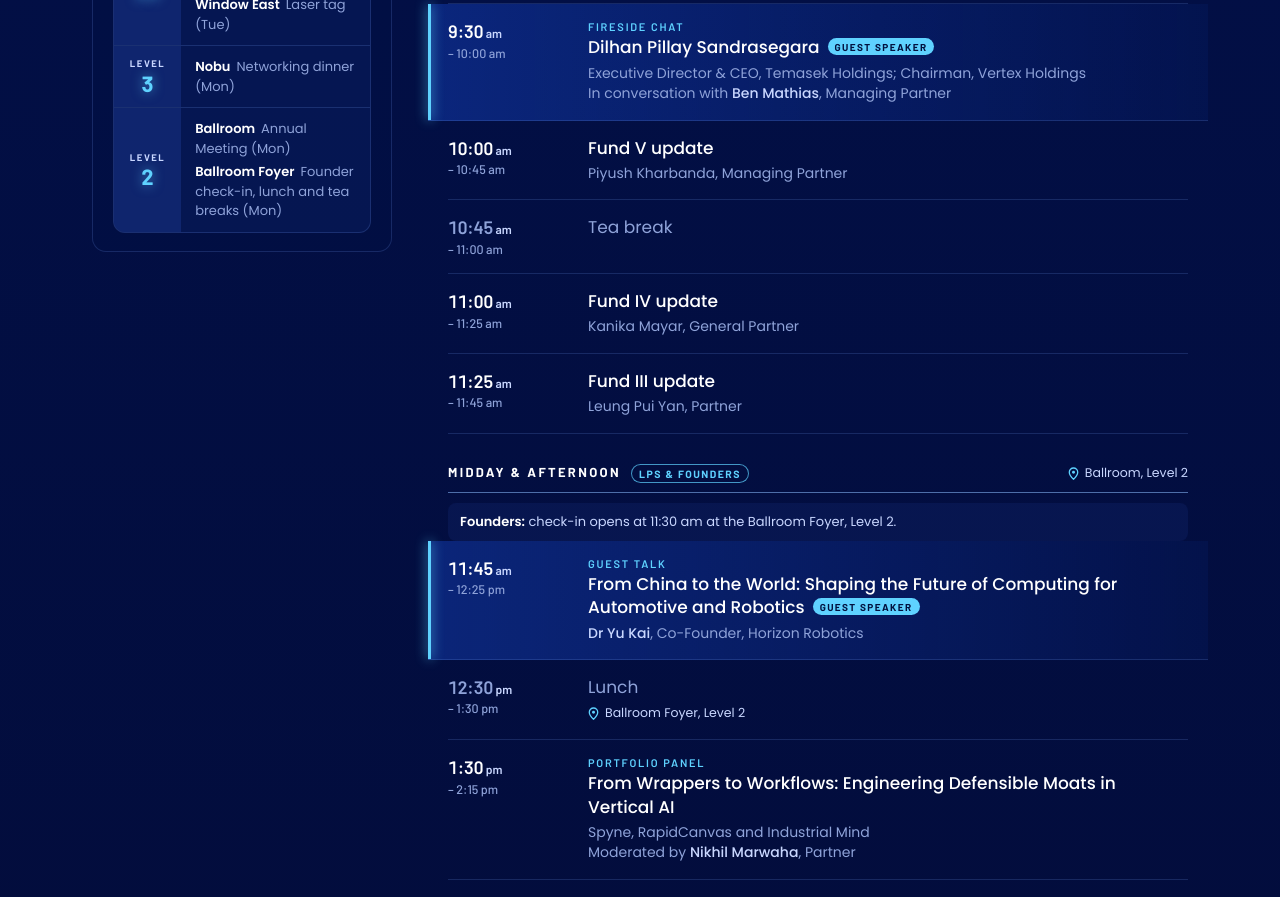
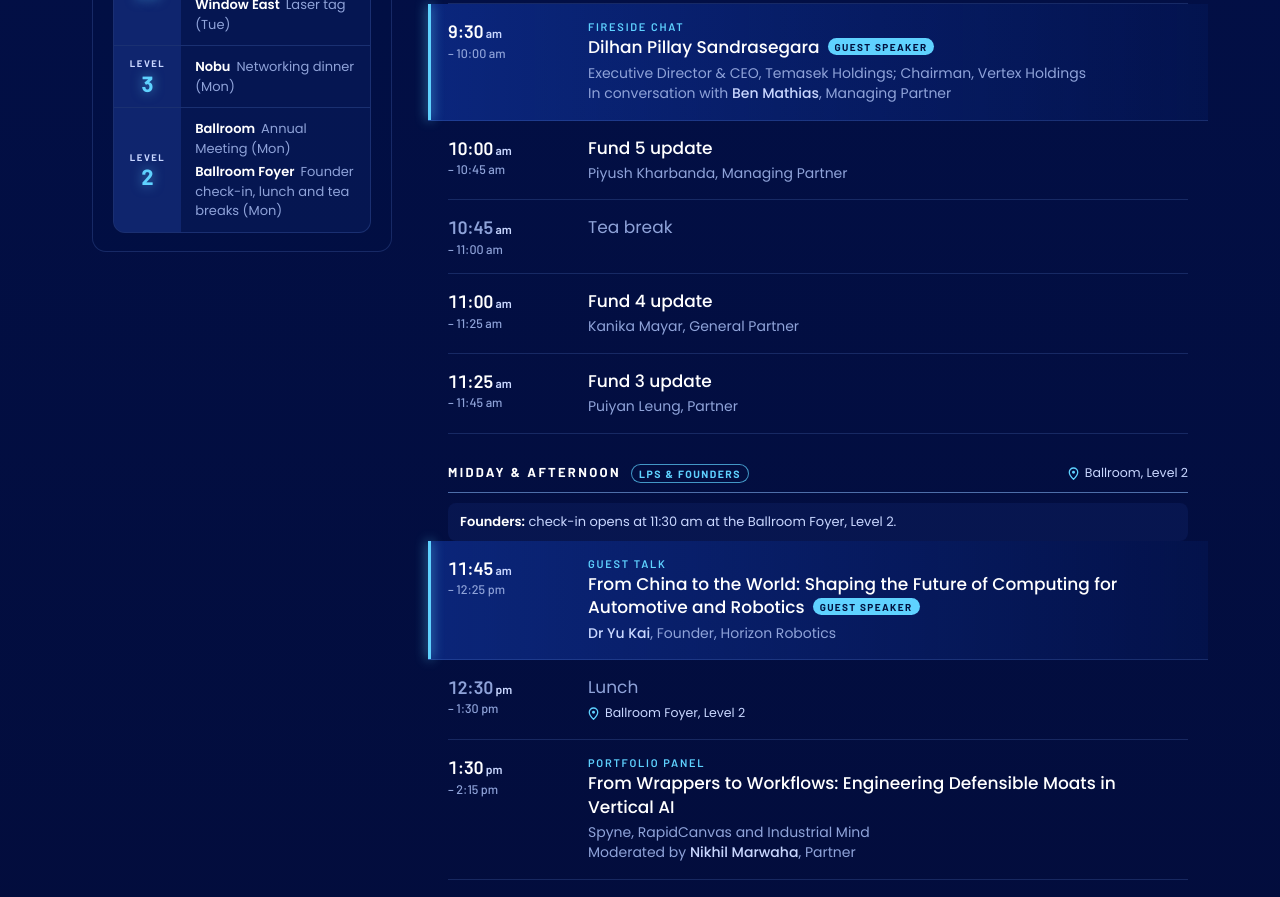
Before and after one commit to vertexventures-seai/agm2026, a plain HTML site: page index.html in a window 1280 px wide. Shown: the part 960-1857 px from the top of the page. Drawn offline with Linux system fonts and the light colour scheme.

Commit message:
Add files via upload

```diff
--- a/index.html
+++ b/index.html
@@ -416,7 +416,7 @@ a { color: var(--cyan); }
           </li>
           <li class="s" id="annual-meeting-4" data-date="2026-11-23" data-s="600" data-e="645" data-where="Ballroom, Level 2">
             <p class="s-time"><time datetime="2026-11-23T10:00+08:00">10:00<small>&nbsp;am</small></time><span>– <time datetime="2026-11-23T10:45+08:00">10:45&nbsp;am</time></span><em class="flag" hidden></em></p>
-            <div class="s-body"><p class="s-title">Fund V update</p><p class="s-sub">Piyush Kharbanda, Managing Partner</p></div>
+            <div class="s-body"><p class="s-title">Fund 5 update</p><p class="s-sub">Piyush Kharbanda, Managing Partner</p></div>
           </li>
           <li class="s s-break" id="annual-meeting-5" data-date="2026-11-23" data-s="645" data-e="660" data-where="Ballroom, Level 2">
             <p class="s-time"><time datetime="2026-11-23T10:45+08:00">10:45<small>&nbsp;am</small></time><span>– <time datetime="2026-11-23T11:00+08:00">11:00&nbsp;am</time></span><em class="flag" hidden></em></p>
@@ -424,11 +424,11 @@ a { color: var(--cyan); }
           </li>
           <li class="s" id="annual-meeting-6" data-date="2026-11-23" data-s="660" data-e="685" data-where="Ballroom, Level 2">
             <p class="s-time"><time datetime="2026-11-23T11:00+08:00">11:00<small>&nbsp;am</small></time><span>– <time datetime="2026-11-23T11:25+08:00">11:25&nbsp;am</time></span><em class="flag" hidden></em></p>
-            <div class="s-body"><p class="s-title">Fund IV update</p><p class="s-sub">Kanika Mayar, General Partner</p></div>
+            <div class="s-body"><p class="s-title">Fund 4 update</p><p class="s-sub">Kanika Mayar, General Partner</p></div>
           </li>
           <li class="s" id="annual-meeting-7" data-date="2026-11-23" data-s="685" data-e="705" data-where="Ballroom, Level 2">
             <p class="s-time"><time datetime="2026-11-23T11:25+08:00">11:25<small>&nbsp;am</small></time><span>– <time datetime="2026-11-23T11:45+08:00">11:45&nbsp;am</time></span><em class="flag" hidden></em></p>
-            <div class="s-body"><p class="s-title">Fund III update</p><p class="s-sub">Leung Pui Yan, Partner</p></div>
+            <div class="s-body"><p class="s-title">Fund 3 update</p><p class="s-sub">Puiyan Leung, Partner</p></div>
           </li>
         </ol>
       </div>
@@ -437,7 +437,7 @@ a { color: var(--cyan); }
         <ol class="sessions">
           <li class="s s-guest" id="annual-meeting-8" data-date="2026-11-23" data-s="705" data-e="745" data-where="Ballroom, Level 2">
             <p class="s-time"><time datetime="2026-11-23T11:45+08:00">11:45<small>&nbsp;am</small></time><span>– <time datetime="2026-11-23T12:25+08:00">12:25&nbsp;pm</time></span><em class="flag" hidden></em></p>
-            <div class="s-body"><p class="s-eyebrow">Guest talk</p><p class="s-title">From China to the World: Shaping the Future of Computing for Automotive and Robotics<span class="badge">Guest speaker</span></p><p class="s-sub"><b>Dr Yu Kai</b>, Co-Founder, Horizon Robotics</p></div>
+            <div class="s-body"><p class="s-eyebrow">Guest talk</p><p class="s-title">From China to the World: Shaping the Future of Computing for Automotive and Robotics<span class="badge">Guest speaker</span></p><p class="s-sub"><b>Dr Yu Kai</b>, Founder, Horizon Robotics</p></div>
           </li>
           <li class="s s-break" id="annual-meeting-9" data-date="2026-11-23" data-s="750" data-e="810" data-where="Ballroom Foyer, Level 2">
             <p class="s-time"><time datetime="2026-11-23T12:30+08:00">12:30<small>&nbsp;pm</small></time><span>– <time datetime="2026-11-23T13:30+08:00">1:30&nbsp;pm</time></span><em class="flag" hidden></em></p>
```
